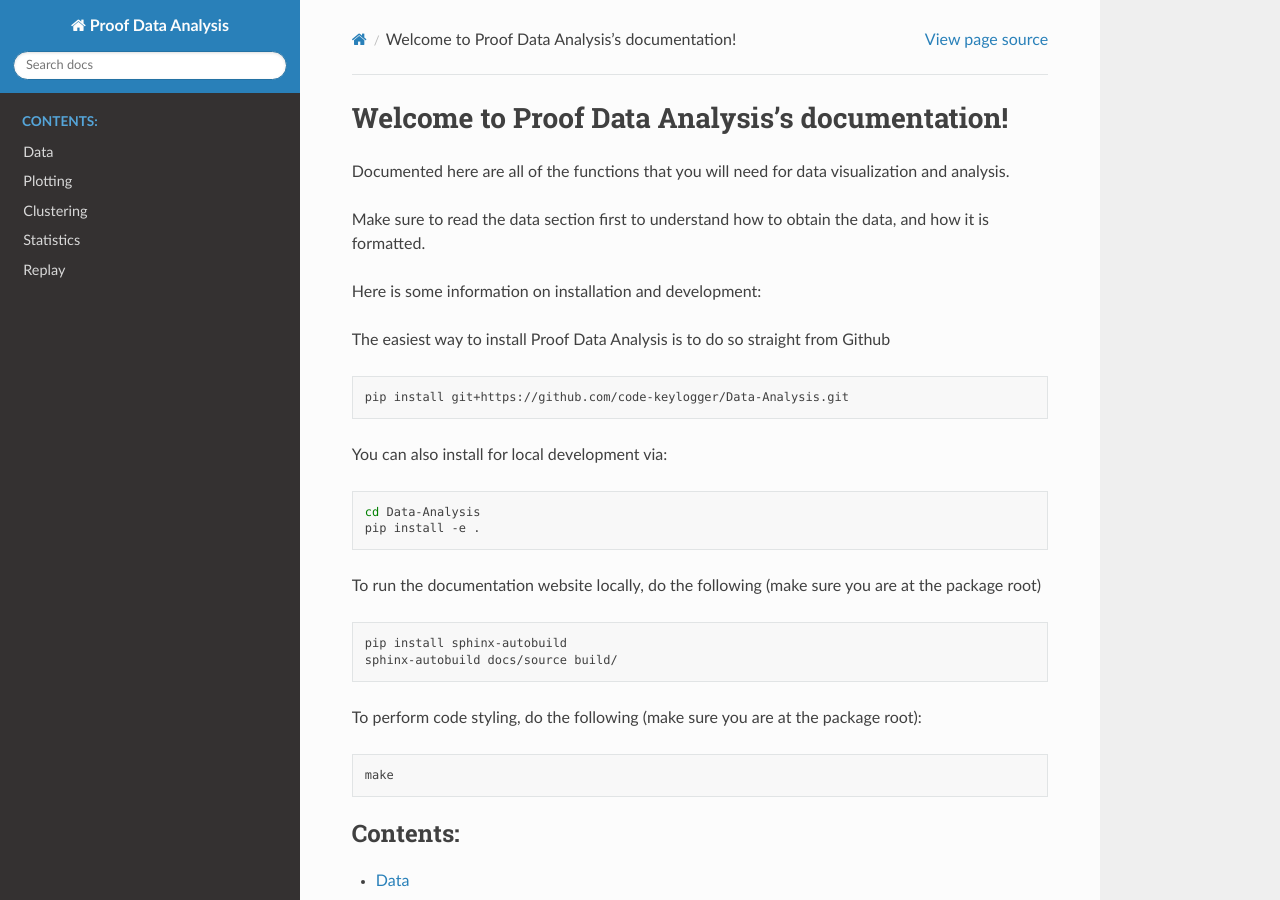
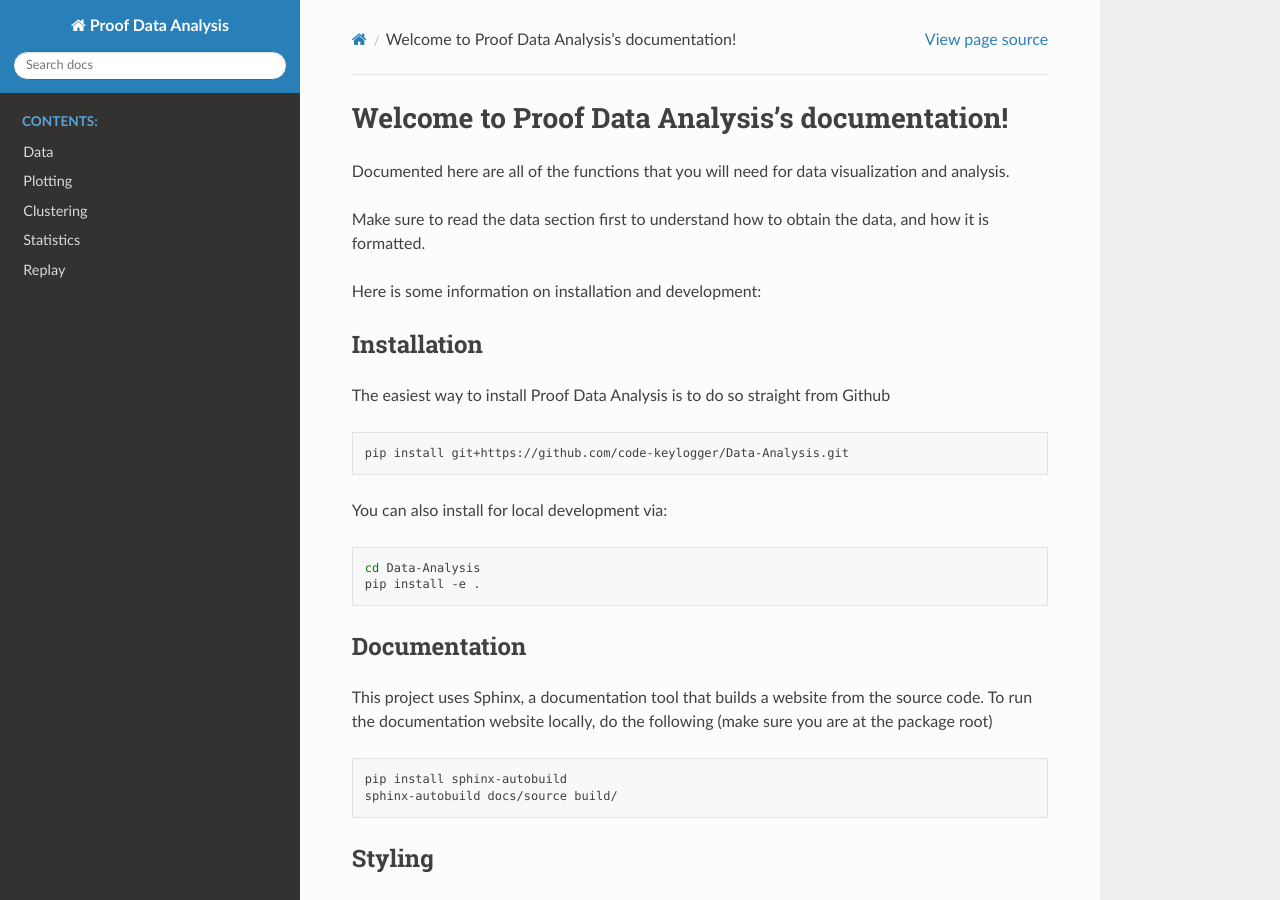
Before and after one commit to code-keylogger/Data-Analysis, a Sphinx documentation site: the page built from docs/source/index.rst, in a window 1280 px wide and 900 px high. Built offline with Sphinx 7.4.7 and the Read the Docs theme 2.0.0, drawn with Linux system fonts in a browser that asks for light colours.

Commit message:
docs: headers

```diff
--- a/docs/source/index.rst
+++ b/docs/source/index.rst
@@ -15,6 +15,9 @@
 Here is some information on installation and development:
 
 
+Installation
+************
+
 The easiest way to install Proof Data Analysis is to do so straight from Github
 
 .. code-block:: bash
@@ -29,12 +32,19 @@
    pip install -e .
 
 
+Documentation
+************************
+
+This project uses Sphinx, a documentation tool that builds a website from the source code.
 To run the documentation website locally, do the following (make sure you are at the package root)
 
 .. code-block:: bash
 
    pip install sphinx-autobuild
    sphinx-autobuild docs/source build/
+
+Styling
+************
 
 To perform code styling, do the following (make sure you are at the package root):
 
```
